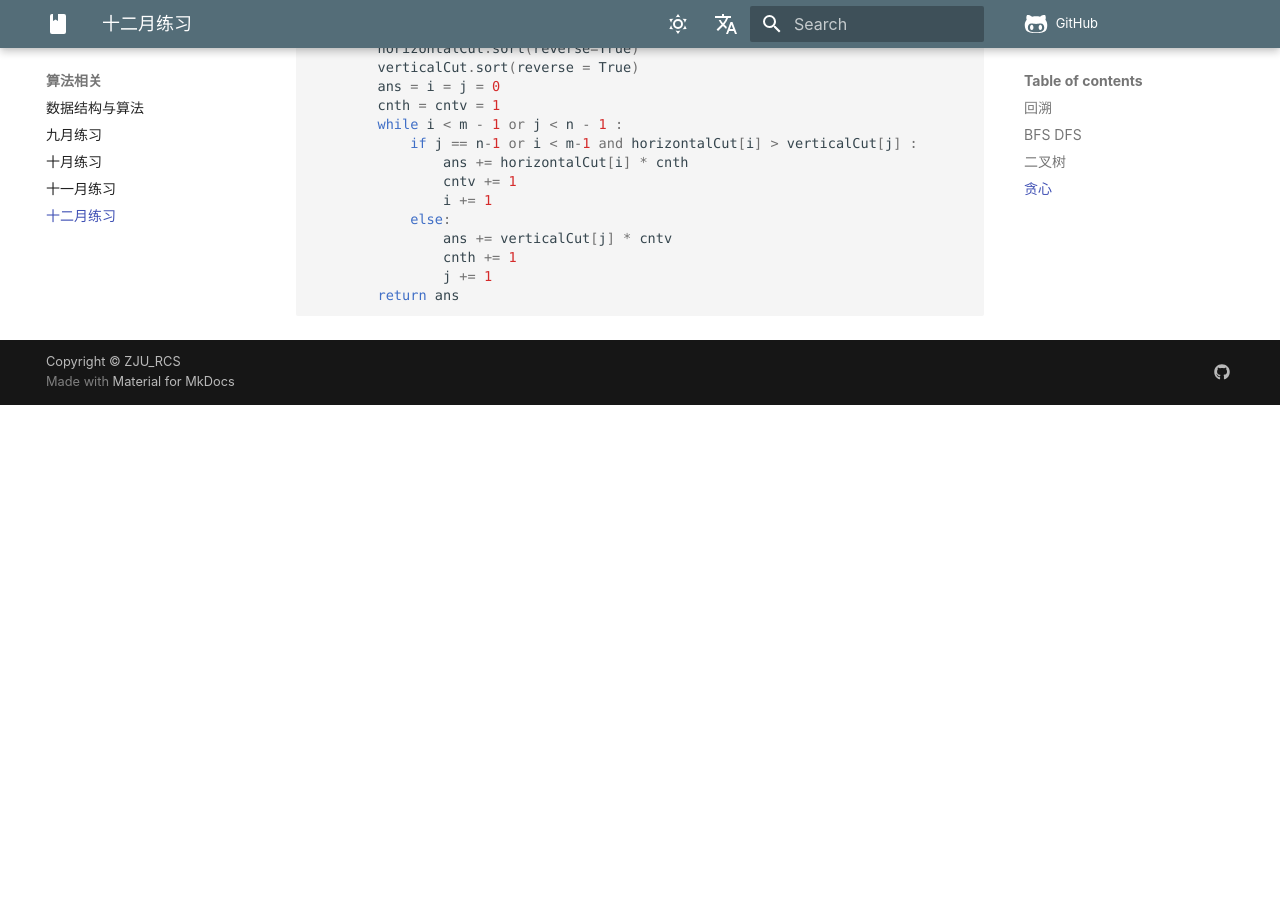
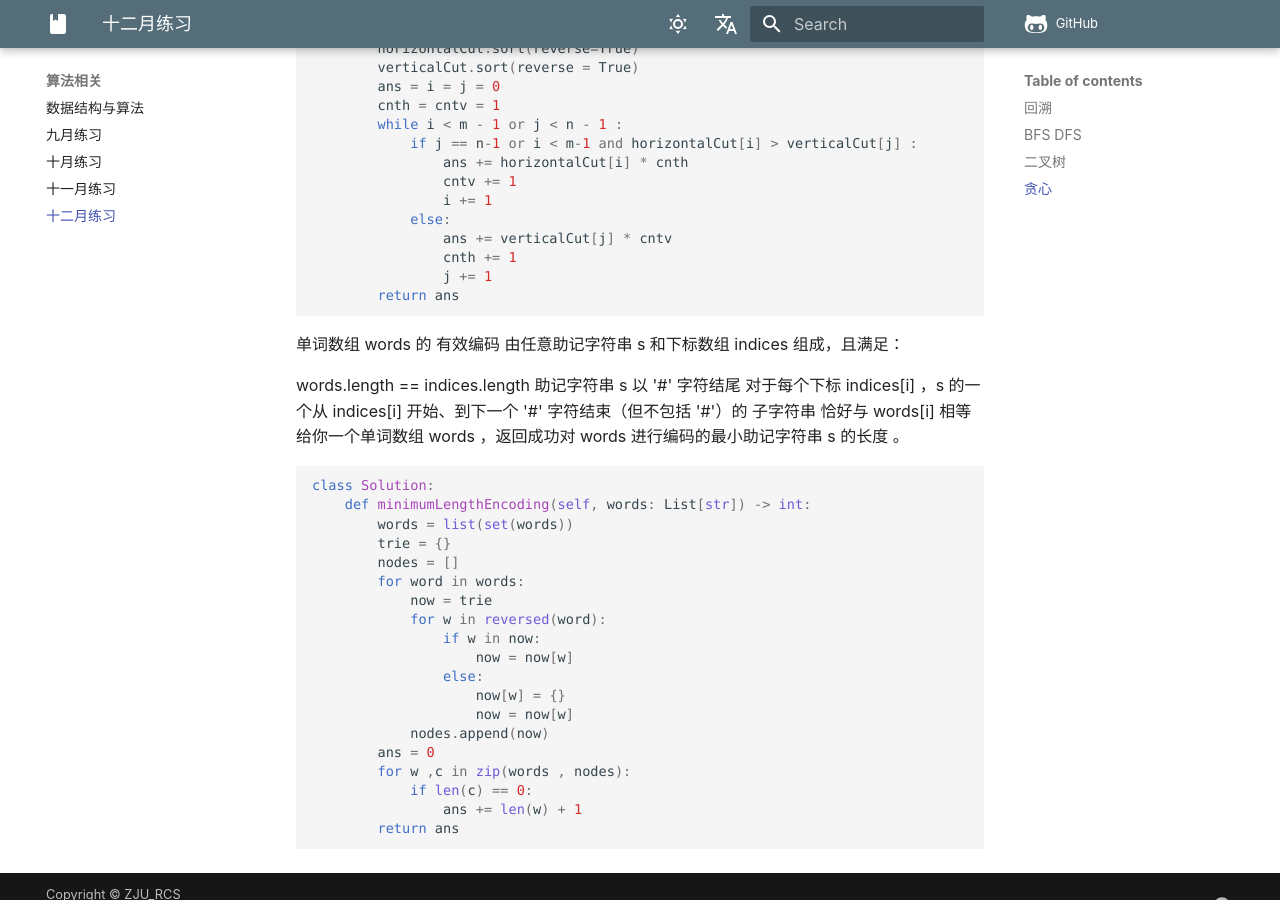
Before and after one commit to zjuer-dm/Notebook, an MkDocs documentation site: the page built from docs/computer/algorithm/Dec_practice.md, in a window 1280 px wide and 900 px high, scrolled down 4487 px. Built offline with MkDocs 1.6.1 and Material for MkDocs 9.7.7, drawn with Linux system fonts in a browser that asks for light colours; nearby versions of some CDN libraries; some web fonts are replaced; comment, search, counter and statistics services are not loaded; before the commit the page ends 4892 px from its top, so only the background shows below that.

Commit message:
2024.12.9 23:16

````diff
--- a/docs/computer/algorithm/Dec_practice.md
+++ b/docs/computer/algorithm/Dec_practice.md
@@ -216,3 +216,32 @@ class Solution:
                 j += 1
         return ans
 ```
+
+单词数组 words 的 有效编码 由任意助记字符串 s 和下标数组 indices 组成，且满足：
+
+words.length == indices.length
+助记字符串 s 以 '#' 字符结尾
+对于每个下标 indices[i] ，s 的一个从 indices[i] 开始、到下一个 '#' 字符结束（但不包括 '#'）的 子字符串 恰好与 words[i] 相等
+给你一个单词数组 words ，返回成功对 words 进行编码的最小助记字符串 s 的长度 。
+
+```py
+class Solution:
+    def minimumLengthEncoding(self, words: List[str]) -> int:
+        words = list(set(words))
+        trie = {}
+        nodes = []
+        for word in words:
+            now = trie
+            for w in reversed(word):
+                if w in now:
+                    now = now[w]
+                else:
+                    now[w] = {}
+                    now = now[w]
+            nodes.append(now)
+        ans = 0
+        for w ,c in zip(words , nodes):
+            if len(c) == 0:
+                ans += len(w) + 1
+        return ans
+```
````
Also changed, not shown: docs/computer/algorithm/alg.md (+30 -0 lines).
